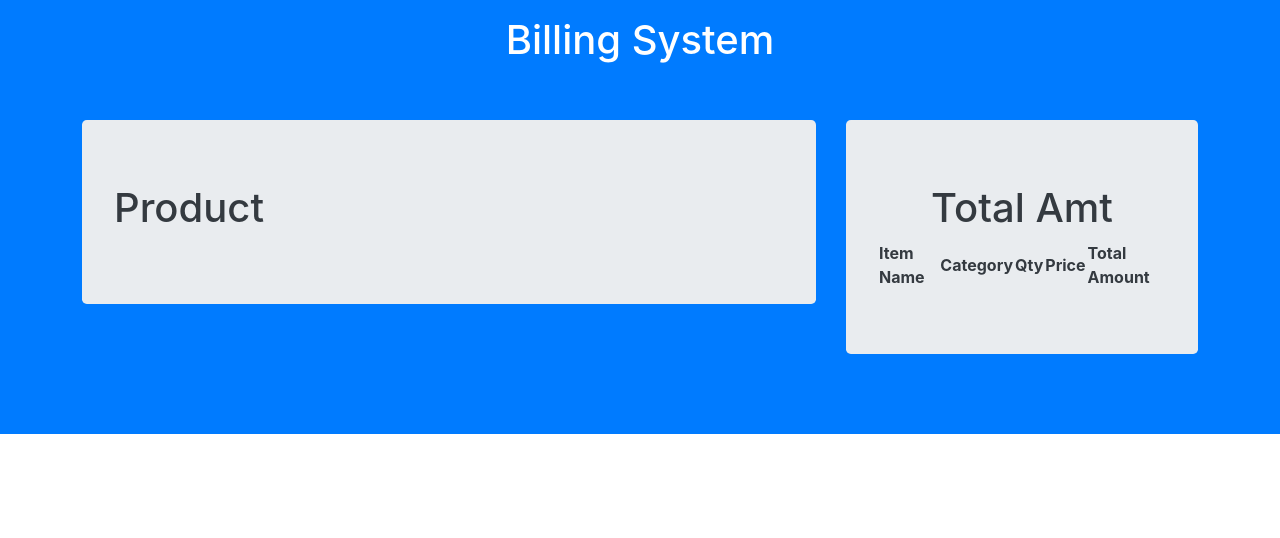
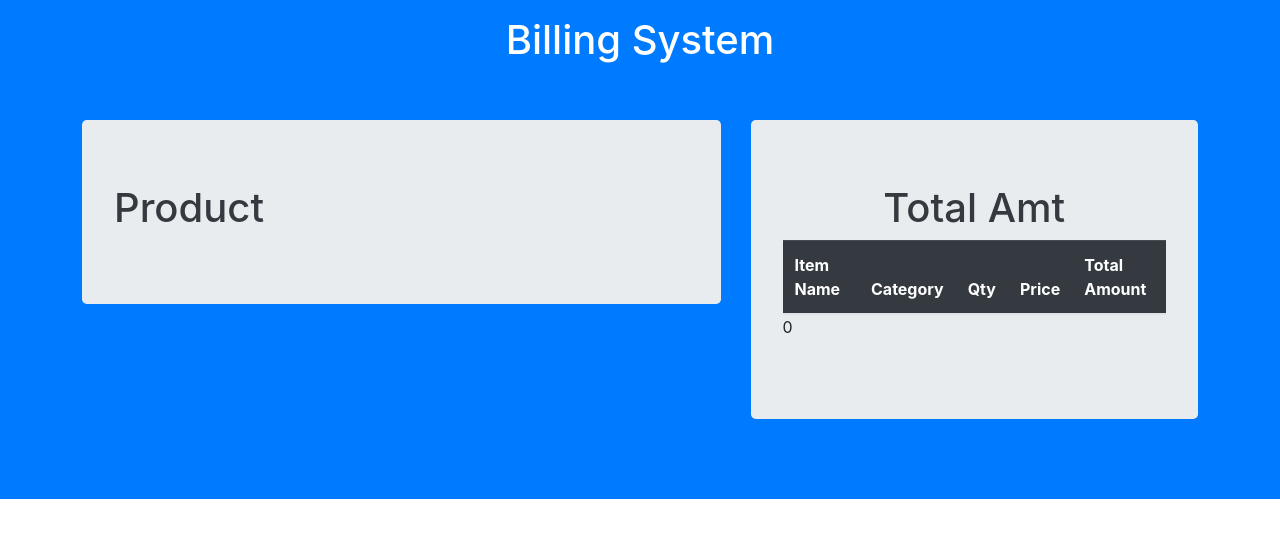
Before and after one commit to dj4385/billingSystem-React-, a React (Create React App) app: page / in a window 1280 px wide. Shown: the top 538 px of the page. Built offline with nearby package versions, Linux system fonts and the light colour scheme; no server answers.

Commit message:
qty added successfully

```diff
--- a/src/components/TotalAmt.js
+++ b/src/components/TotalAmt.js
@@ -1,10 +1,8 @@
 import React from 'react'
 
 export const TotalAmt = (props)=>{
-    console.log("Output",props.cart)
-
+    var selectedProduct = []
     var trjsx = ()=>{
-        var selectedProduct = []
         for(let i=0;i<props.cart.length;i++){
             selectedProduct.push(
                 <tr key={i}>
@@ -16,14 +14,25 @@ export const TotalAmt = (props)=>{
                 </tr>
             )
         }
+        console.log("Output",selectedProduct)
         return selectedProduct
     }
 
+    var totaljsx = ()=>{
+        var totalAmt = 0
+        if(selectedProduct.length>0){
+            selectedProduct.forEach(ele=>{
+                totalAmt += parseInt(ele.price)
+            })
+        }
+        return totalAmt
+    }
+
     return(
-        <>
+        <div className="table-responsive">
             <h1 className="text-center">Total Amt</h1>
-            <table>
-                <thead>
+            <table className="table">
+                <thead className="table-dark">
                     <tr>
                         <th>Item Name</th>
                         <th>Category</th>
@@ -35,7 +44,10 @@ export const TotalAmt = (props)=>{
                 <tbody>
                     {trjsx()}
                 </tbody>
+                <tfoot>
+                   {totaljsx()}
+                </tfoot>
             </table>
-        </>
+        </div>
     )
 }
--- a/src/container/BillingContainer.js
+++ b/src/container/BillingContainer.js
@@ -62,12 +62,12 @@ class Container extends React.Component{
     render(){
         return (
             <div className="row m-1 p-5 text-dark">
-                <div className="col-lg-8">
+                <div className="col-lg-7">
                     <div className="jumbotron">
                         <Product pList={this.state.productList} selectItem={this.itemSelected.bind(this)}></Product>
                     </div>
                 </div>
-                <div className="col-lg-4">
+                <div className="col-lg-5">
                     <div className="jumbotron">
                         <TotalAmt cart={this.state.cartItem}></TotalAmt>
                     </div>
```
